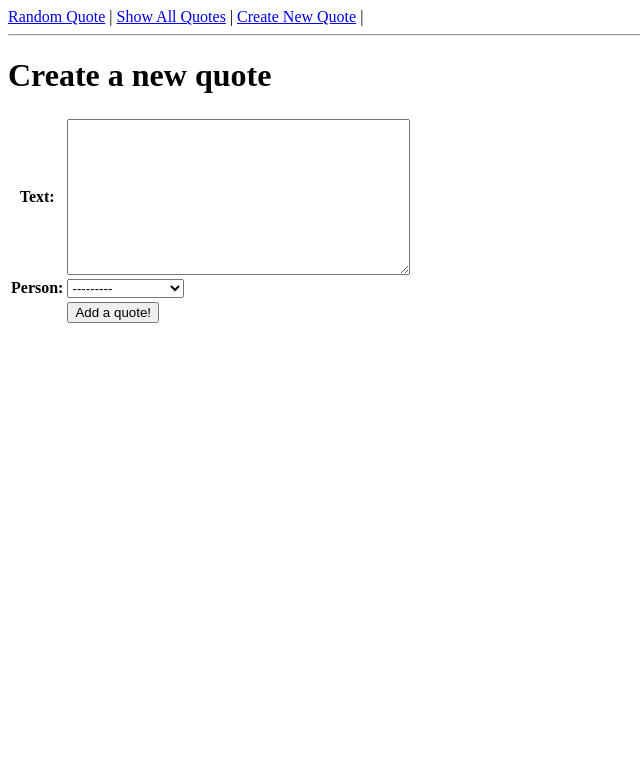
After one commit to ZYY3902/CS108, a Django app: page /quotes/create_quote in a window 1280 px wide. The commit adds this page. Shown: the top 783 px of the page, without its empty margins (0-640 px from the left). Run offline with Django 3.2, Linux system fonts and the light colour scheme; data comes from the database, SQL or seed files in the repository; both versions use the stored data as it was after the commit.

Commit message:
Create CreateQuoteView; Create UpdateQuoteView; Add navigation links

```diff
--- /dev/null
+++ b/quotes/form.py
@@ -0,0 +1,23 @@
+# quotes/form.py
+
+from django import forms
+from .models import Quote
+
+class CreateQuoteFrom(forms.ModelForm):
+    ''' A form to create a new Quote object'''
+
+    class Meta:
+        ''' additional data about this form'''
+
+        model = Quote # which model to create
+        fields = ['text', 'person'] # which fields to create
+
+
+class UpdateQuoteFrom(forms.ModelForm):
+    ''' A form to update a new Quote object'''
+
+    class Meta:
+        ''' additional data about this form'''
+
+        model = Quote # which model to update
+        fields = ['text', 'person'] # which fields to update
--- a/quotes/models.py
+++ b/quotes/models.py
@@ -1,4 +1,5 @@
 from django.db import models
+from django.urls import reverse
 import random
 
 # Create your models here.
@@ -48,6 +49,11 @@ class Quote(models.Model):
 
         return f'"{self.text}" - {self.person}'
 
+    def get_absolute_url(self):
+        '''Return a URL to display this quote object'''
+
+        return reverse("quote", kwargs={'pk': self.pk})
+
 
 class Image(models.Model):
     '''Represent an image, which is associated with a Person.'''
--- /dev/null
+++ b/quotes/templates/quotes/base.html
@@ -0,0 +1,17 @@
+<!-- quotes/base.html -->
+<html>
+    <head>
+        <title>Quote Application</title>
+    </head>
+    <body>
+    <header>
+        <a href="{% url 'random' %}">Random Quote</a> |
+        <a href="{% url 'all_quotes' %}">Show All Quotes</a> |
+        <a href="{% url 'create_quote' %}">Create New Quote</a> |
+    </header>
+    <hr>
+
+    {% block content %}
+    {% endblock %}
+    </body>
+</html>
--- /dev/null
+++ b/quotes/templates/quotes/create_quote_form.html
@@ -0,0 +1,28 @@
+<!-- quotes/create_quote_form.html-->
+
+{% extends 'quotes/base.html' %}
+
+{% block content %}
+
+<h1>Create a new quote</h1>
+
+
+<form method="POST"> <!-- HTTP POST to send data to the server -->
+    {% csrf_token %}
+
+    <!-- display the form context variable -->
+    <!-- {{form}}  display the form without formatting -->
+
+    <!-- {{form.as_p}}  paragraph style formatting  -->
+
+    <table>
+    {{form.as_table}} <!-- table-style formatting -->
+    <tr>
+        <td></td> <!-- empty! -->
+        <td><input type="submit" value="Add a quote!"></td> <!-- line up with the input box-->
+    </tr>
+    </table>
+
+</form>
+
+{% endblock %}
--- a/quotes/templates/quotes/home.html
+++ b/quotes/templates/quotes/home.html
@@ -1,5 +1,8 @@
 <!-- quotes/home.html -->
 
+{% extends 'quotes/base.html' %}
+
+{% block content %}
 <h1>Showing all quotes</h1>
 
 <!-- scriptlet code to display the value of the context variable `quotes`  -->
@@ -17,3 +20,5 @@
     </li>
     {% endfor %}
 </ul>
+
+{% endblock %}
--- a/quotes/templates/quotes/person.html
+++ b/quotes/templates/quotes/person.html
@@ -1,4 +1,8 @@
 <!-- quotes/person.html -->
+
+{% extends 'quotes/base.html' %}
+
+{% block content %}
 
 <h1>All quotes by {{person}}</h1>
 
@@ -21,3 +25,5 @@
     <li><img src='{{image}}' style='width:200'> </li>
 {% endfor %}
 </ul>
+
+{% endblock %}
--- a/quotes/urls.py
+++ b/quotes/urls.py
@@ -1,7 +1,9 @@
 # quotes/urls.py
 
 from django.urls import path
-from .views import HomePageView, PersonPageView, QuotePageView, RandomQuotePageView # our view class definition
+
+from quotes.form import CreateQuoteFrom, UpdateQuoteFrom
+from .views import * # our view class definition
 
 urlpatterns = [
     # map the URL to the view
@@ -9,4 +11,6 @@ urlpatterns = [
     path('quote/<int:pk>', QuotePageView.as_view(), name='quote'),
     path('random', RandomQuotePageView.as_view(), name='random'),  # show one quote at random
     path('person/<int:pk>', PersonPageView.as_view(), name="person"), ## NEW URL TO SHOW PERSON PAGE
+    path('create_quote', CreateQuoteView.as_view(), name="create_quote"), ## NEW URL TO SHOW CREATE QUOTE PAGE
+    path('quote/<int:pk>/update', UpdateQuoteView.as_view(), name='update_quote'),
 ]
--- a/quotes/views.py
+++ b/quotes/views.py
@@ -1,5 +1,6 @@
 from django.shortcuts import render
-from django.views.generic import ListView, DetailView
+from django.views.generic import ListView, DetailView, CreateView, UpdateView
+from quotes.form import CreateQuoteFrom, UpdateQuoteFrom
 from .models import Quote, Person
 import random
 
@@ -32,10 +33,23 @@ class RandomQuotePageView(DetailView):
         q = random.choice(quotes)
         return q
 
-
 class PersonPageView(DetailView):
     '''Display a single Person object'''
 
     model = Person
     template_name = 'quotes/person.html'
     context_object_name = 'person'
+
+class CreateQuoteView(CreateView):
+    '''Create a new Quote object and store it in the database'''
+
+    model = Quote
+    form_class = CreateQuoteFrom # which form to use to create the Quote
+    template_name = "quotes/create_quote_form.html" # delegate the display to this template
+
+class UpdateQuoteView(UpdateView):
+    '''Update a new Quote object and store it in the database'''
+
+    model = Quote
+    form_class = UpdateQuoteFrom # which form to use to create the Quote
+    template_name = "quotes/update_quote_form.html" # delegate the display to this template
```
Also changed, not shown: quotes/templates/quotes/quote.html (+9 -1 lines), quotes/templates/quotes/update_quote_form.html (added, +23 -0 lines), db.sqlite3.
